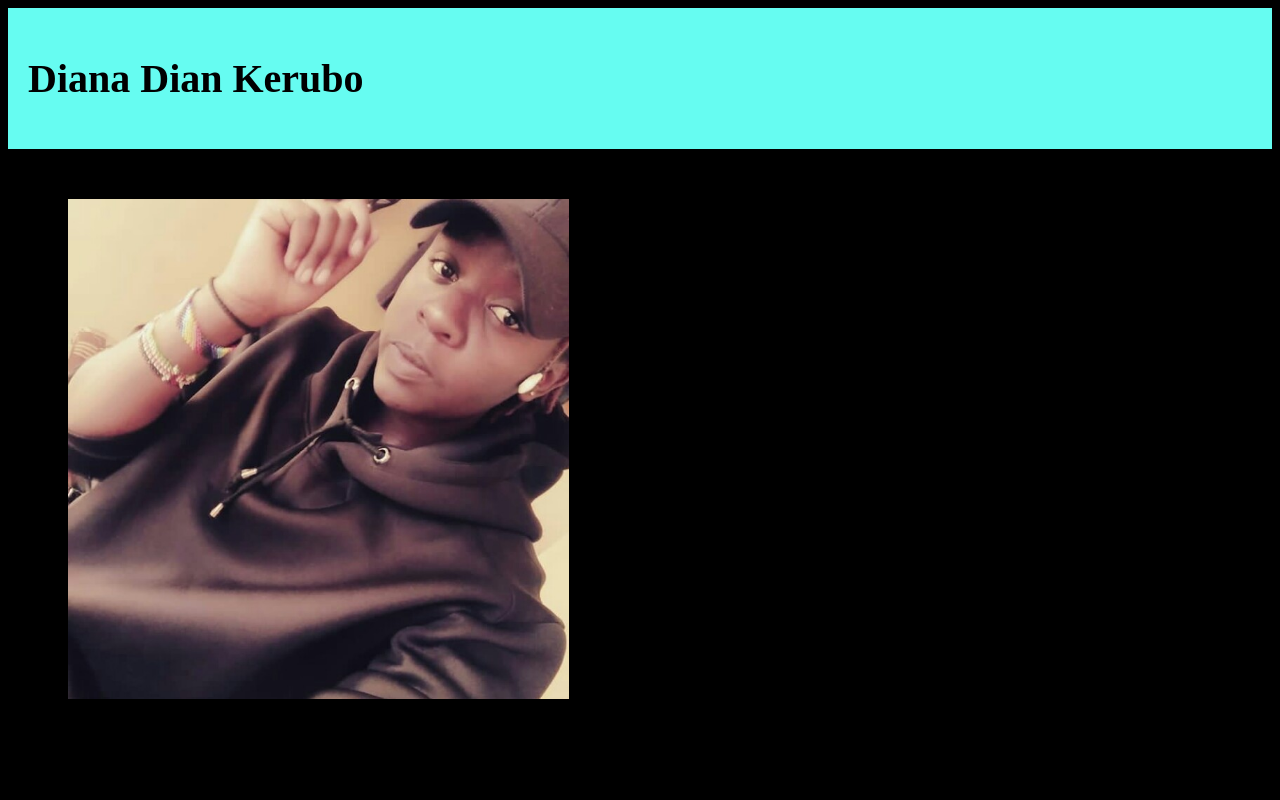
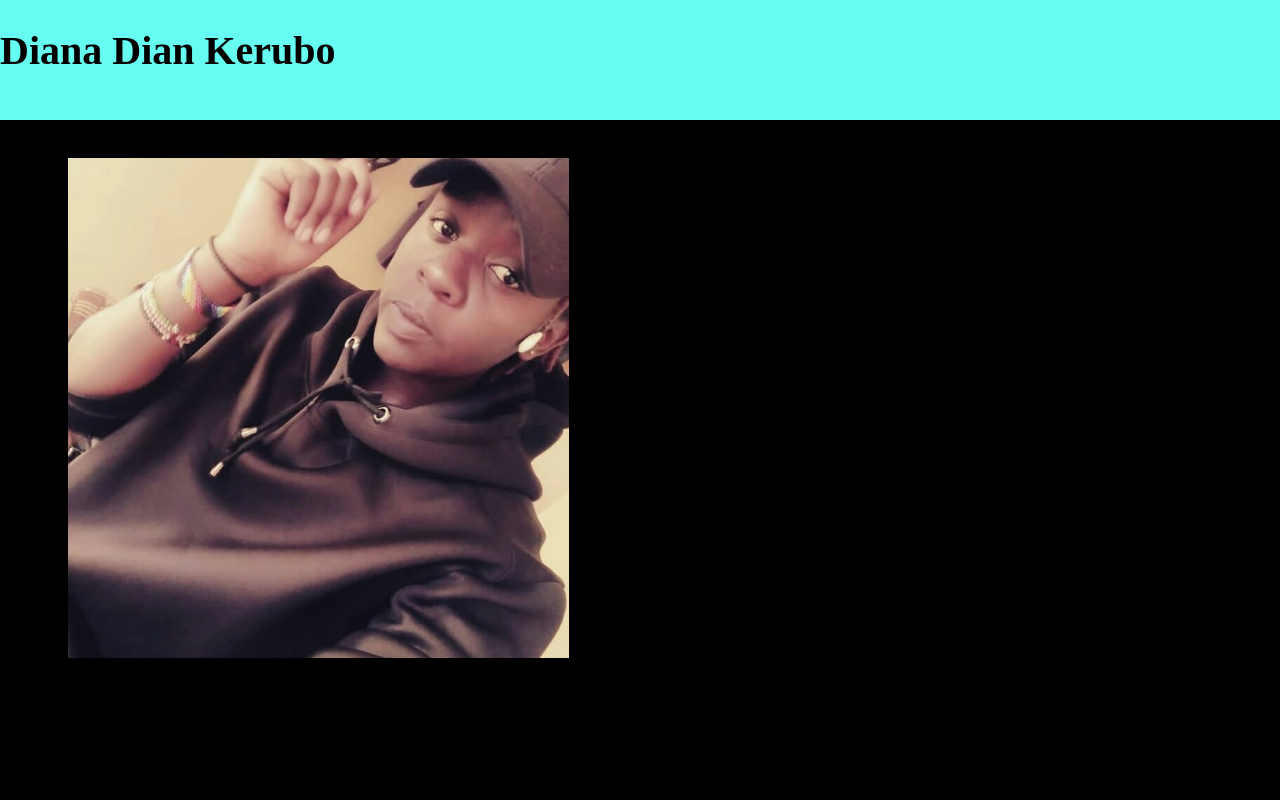
Before and after one commit to diana3664/my-portfolio, a plain HTML site: page index.html in a window 1280 px wide. Shown: the top 800 px of the page. Drawn offline with Linux system fonts and the light colour scheme.

Commit message:
apply some fixing on header

```diff
--- a/stlyle.css
+++ b/stlyle.css
@@ -4,12 +4,15 @@ html{
 }
 header{
   background-color: #66FCF1;
-  padding: 20px;
+  position: absolute;
+  height: 120px;
   top: 0px;
-  left: 0%;
+  left: 0px;
+  right: 0px;
+
 }
 img{
-  margin-top: 50px;
+  margin-top: 150px;
   margin-left: 60px;
 }
 h3{
@@ -23,7 +26,7 @@ h5{
   width: 900px;
   float: right;
   padding-right: 150px;
-  margin-top: 90px;
+  margin-top: 150px;
 }
 em{
   color: #66FCF1;
```
